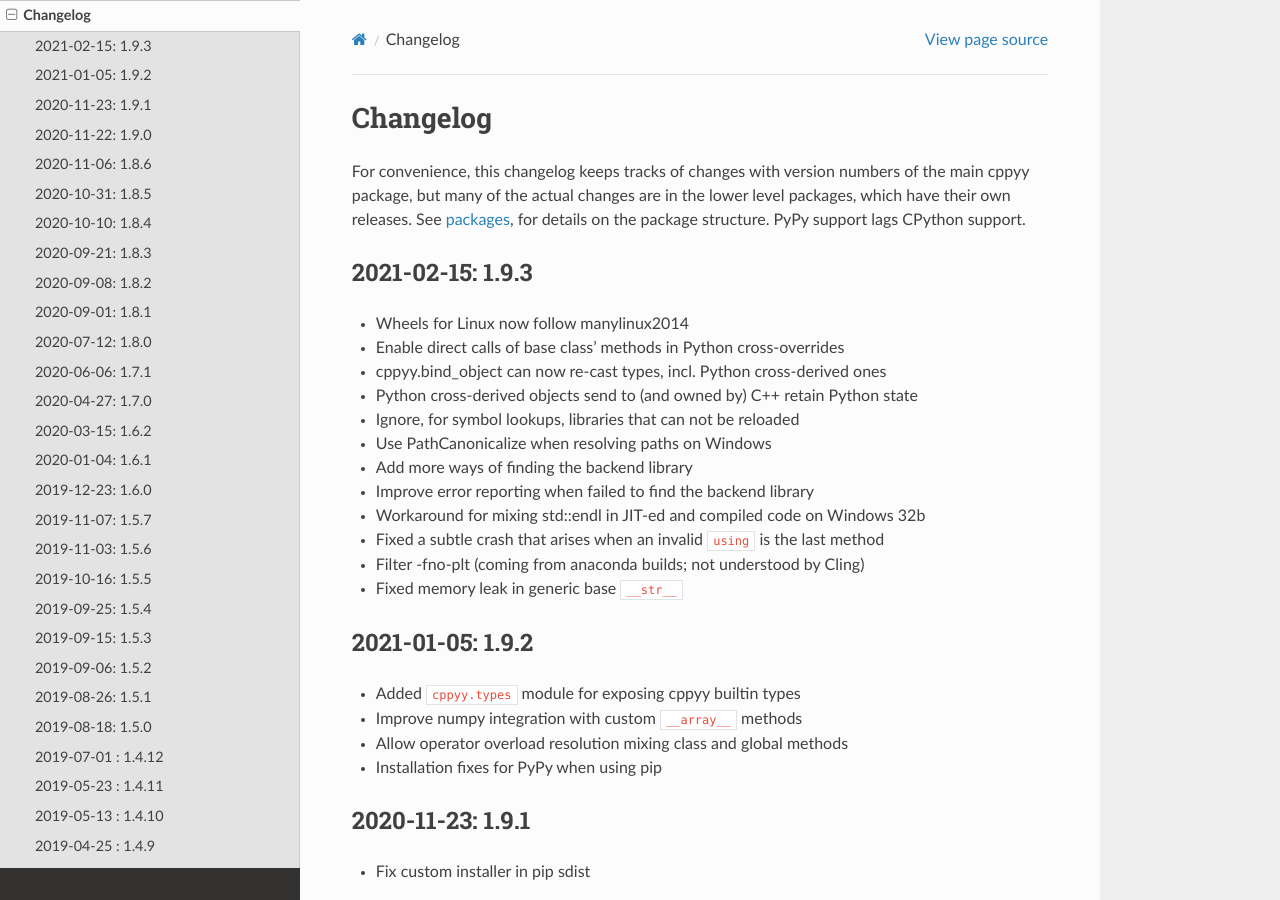
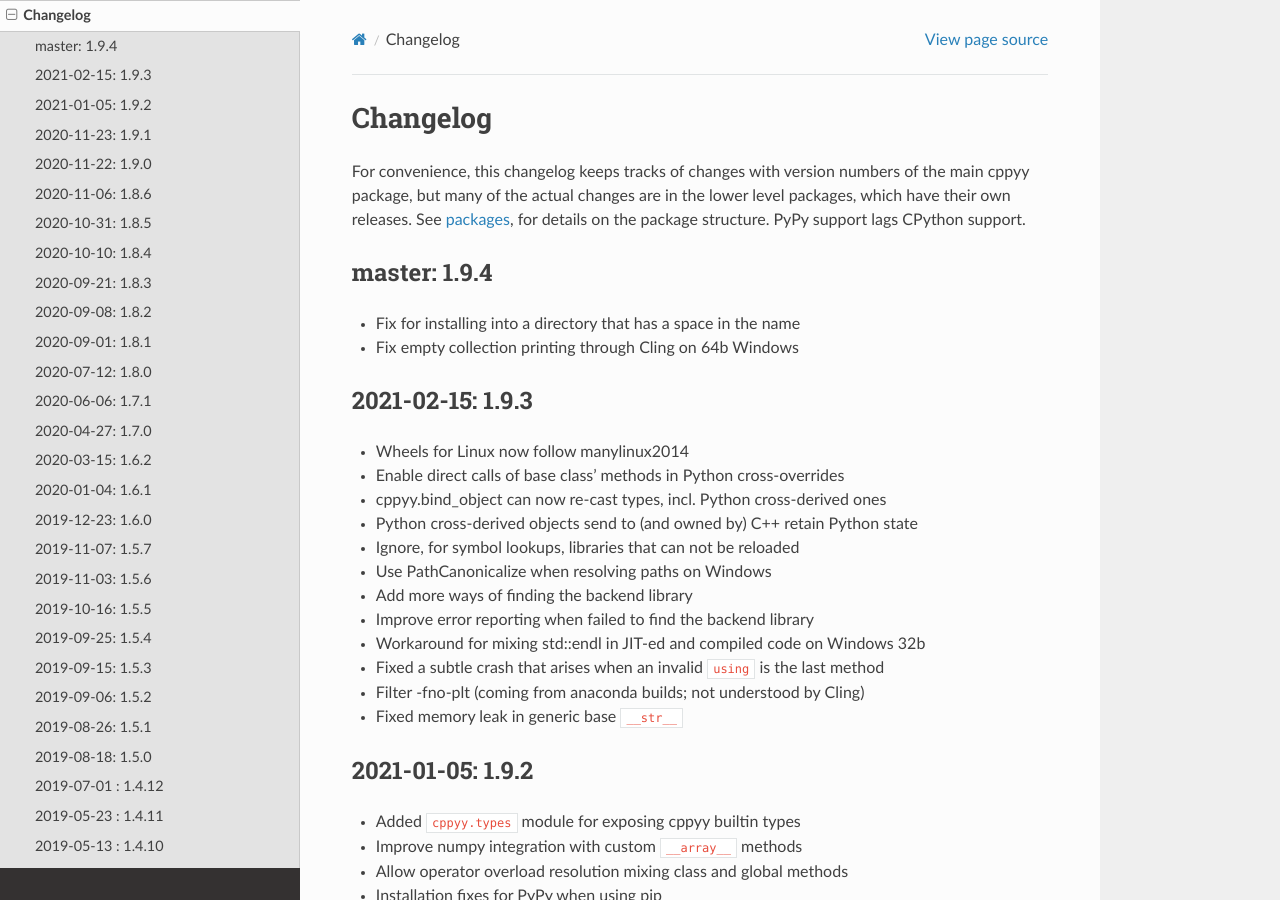
Before and after one commit to wlav/cppyy, a Sphinx documentation site: the page built from doc/source/changelog.rst, in a window 1280 px wide and 900 px high. Built offline with Sphinx 7.4.7 and the Read the Docs theme 2.0.0, drawn with Linux system fonts in a browser that asks for light colours.

Commit message:
update changelog

```diff
--- a/doc/source/changelog.rst
+++ b/doc/source/changelog.rst
@@ -8,6 +8,13 @@
 level packages, which have their own releases.
 See :doc:`packages <packages>`, for details on the package structure.
 PyPy support lags CPython support.
+
+
+master: 1.9.4
+-------------
+
+* Fix for installing into a directory that has a space in the name
+* Fix empty collection printing through Cling on 64b Windows
 
 
 2021-02-15: 1.9.3
```
